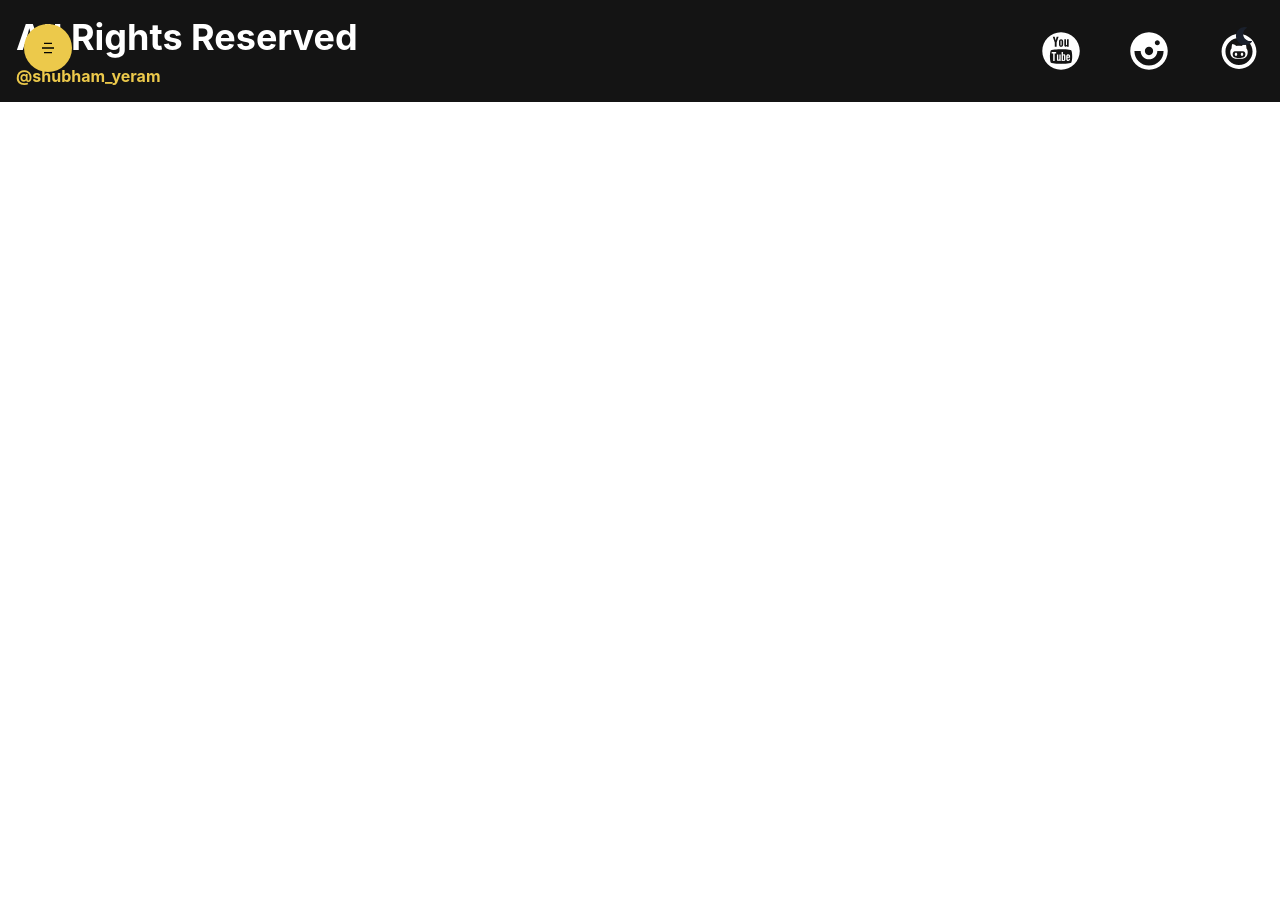
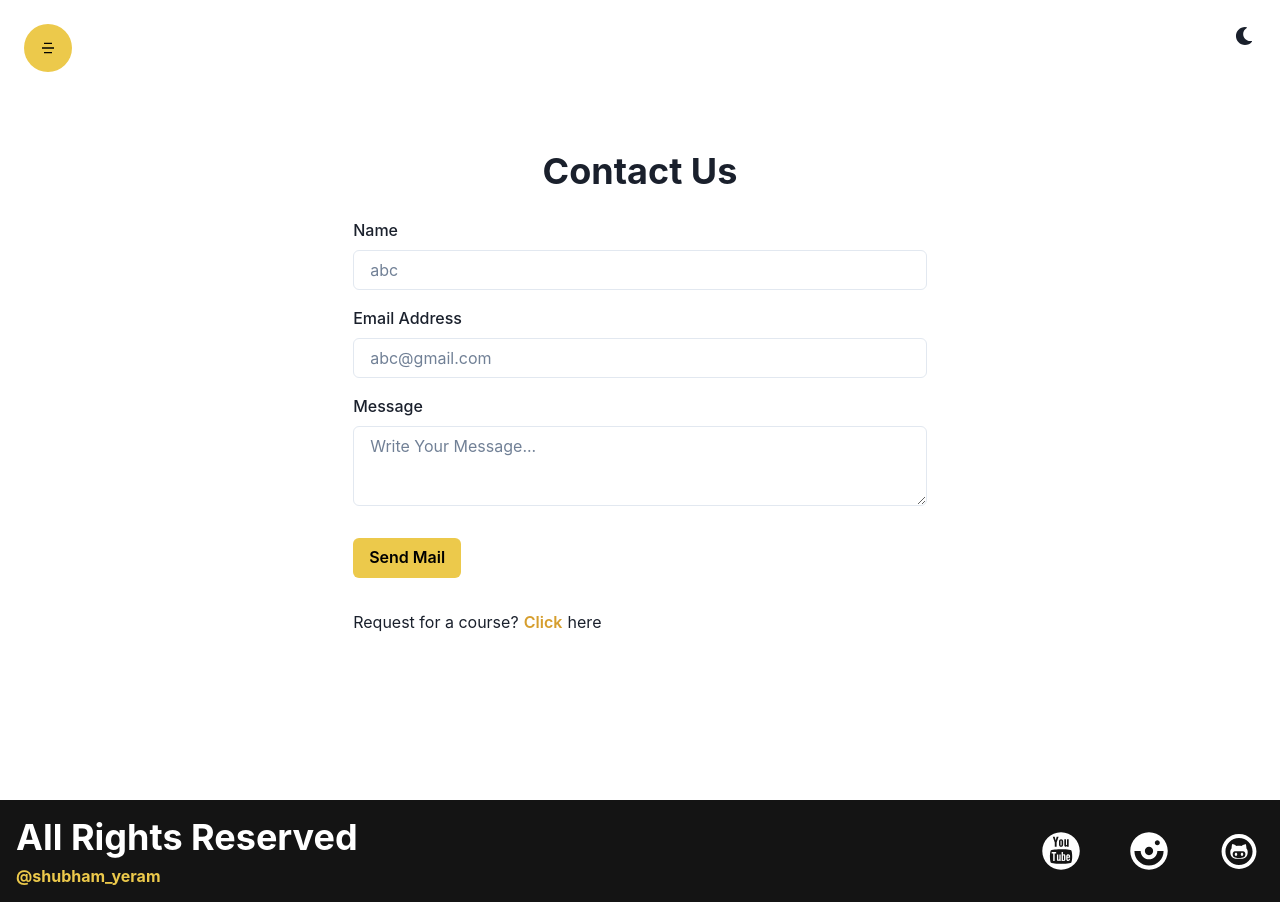
Before and after one commit to 0x1Shub/course-provider, a React (Create React App) app in the folder client/: page /contact in a window 1280 px wide. Before the commit the page ends 800 px from the top, so only its background shows below. Built offline with nearby package versions, Linux system fonts and the light colour scheme.

Commit message:
Updated: Added Contact Us Page

```diff
--- a/client/src/App.js
+++ b/client/src/App.js
@@ -8,6 +8,7 @@ import Login from './components/Auth/Login';
 import Register from './components/Auth/Register';
 import ForgetPassword from './components/Auth/ForgetPassword';
 import ResetPassword from './components/Auth/ResetPassword';
+import Contact from './components/Contact/Contact';
 
 
 function App() {
@@ -22,6 +23,7 @@ function App() {
         <Route path='/register' element={<Register />} />
         <Route path='/forgetpassword' element={<ForgetPassword />} />
         <Route path='/resetpassword/:token' element={<ResetPassword />} />
+        <Route path='/contact' element={<Contact />} />
       </Routes>
 
       <Footer />
--- a/client/src/components/Auth/Login.jsx
+++ b/client/src/components/Auth/Login.jsx
@@ -14,7 +14,7 @@ const Login = () => {
                 <form style={{ width: "100%" }}>
                     <Box my={"4"}>
                         <FormLabel htmlFor='email' children={"Email Address"} />
-                        <Input required id='email' value={email} onChange={(e) => setEmail(e.target.value)} placeholder='abc@gmail.com' type='email' focusBorderColor={"yellow.500"} />
+                        <Inputrequired id='email' value={email} onChange={(e) => setEmail(e.target.value)} placeholder='abc@gmail.com' type='email' focusBorderColor={"yellow.500"} />
                     </Box>
 
                     <Box my={"4"}>
--- /dev/null
+++ b/client/src/components/Contact/Contact.jsx
@@ -0,0 +1,45 @@
+import { Box, Button, Container, FormLabel, Heading, Input, Textarea, VStack } from '@chakra-ui/react'
+import React, { useState } from 'react'
+import { Link } from 'react-router-dom';
+
+const Contact = () => {
+
+    const [name, setName] = useState("");
+    const [email, setEmail] = useState("");
+    const [message, setMessage] = useState("");
+
+
+    return (
+        <Container h={"100vh"} py={"10"}>
+            <VStack h={"full"} justifyContent={"center"} >
+                <Heading children={"Contact Us"} />
+
+                <form style={{ width: "100%" }}>
+                    <Box my={"4"}>
+                        <FormLabel htmlFor='name' children={"Name"} />
+                        <Input required id='name' value={name} onChange={(e) => setName(e.target.value)} placeholder='abc' type='text' focusBorderColor={"yellow.500"} />
+                    </Box>
+
+                    <Box my={"4"}>
+                        <FormLabel htmlFor='email' children={"Email Address"} />
+                        <Input required id='email' value={email} onChange={(e) => setEmail(e.target.value)} placeholder='abc@gmail.com' type='email' focusBorderColor={"yellow.500"} />
+                    </Box>
+
+                    <Box my={"4"}>
+                        <FormLabel htmlFor='message' children={"Message"} />
+                        <Textarea required id='message' value={message} onChange={(e) => setMessage(e.target.value)} placeholder='Write Your Message...' focusBorderColor={"yellow.500"} />
+                    </Box>
+
+                    <Button my={"4"} colorScheme={"yellow"} type={"submit"}>Send Mail</Button>
+
+                    <Box my={"4"}>
+                        Request for a course? {" "} <Link to={"/request"}><Button colorScheme={"yellow"} variant={"link"}>Click</Button>{" "} here</Link>
+                    </Box>
+
+                </form>
+            </VStack>
+        </Container>
+    )
+}
+
+export default Contact
```
